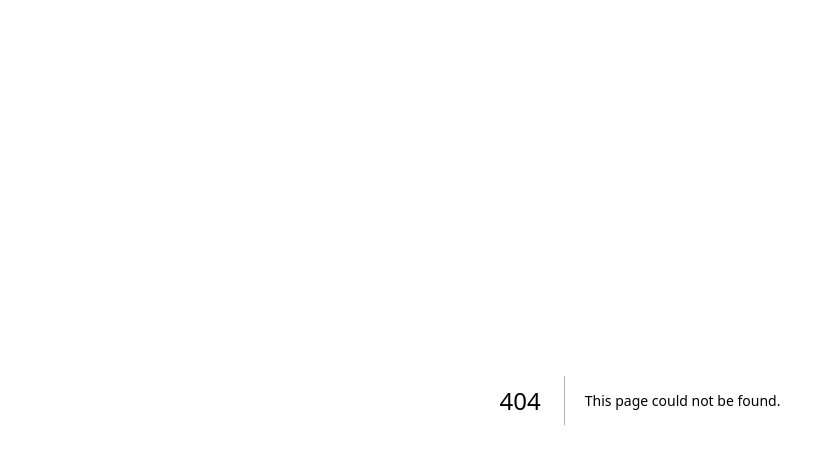
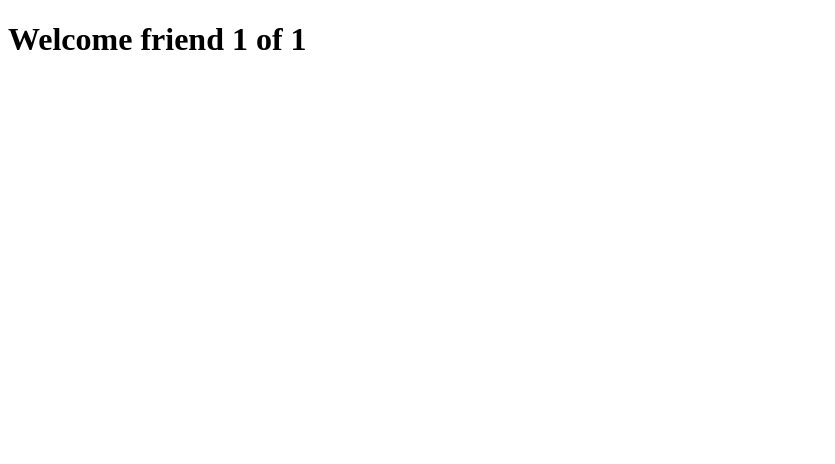
Before and after one commit to FaustoFaggion/Base-Infra-Nestjs, a Next.js app in the folder frontend_nextjs/: page /users/1/friends/1 in a window 1280 px wide. Before the commit this address had no page. Shown: the top 464 px of the page, without its empty margins (0-835 px from the left). Built offline with nearby package versions, Linux system fonts and the light colour scheme.

Commit message:
start study of next.js nested dynamic route

```diff
--- /dev/null
+++ b/frontend_nextjs/src/app/users/[userEmail]/friends/[friendId]/page.tsx
@@ -0,0 +1,10 @@
+export default function FriendDetails({params}: {
+   params: {
+    userEmail: string,
+    friendId: string
+    }
+}) {
+    return (
+        <h1>Welcome friend {params.friendId} of {params.userEmail} </h1>
+    )
+}
--- a/frontend_nextjs/src/app/users/[userEmail]/page.tsx
+++ b/frontend_nextjs/src/app/users/[userEmail]/page.tsx
@@ -1,7 +1,7 @@
-export default function RouteDetails({params}:
+export default function UserDetails({params}:
     {params : {userEmail: string}})
 {
     return (
-        <h1>Welcome {params.userEmail}!!</h1>
+        <h1> to Dynamic Route {params.userEmail}!!</h1>
     )
 }
```
Also changed, not shown: frontend_nextjs/src/app/users/[userEmail]/friends/page.tsx (added).
